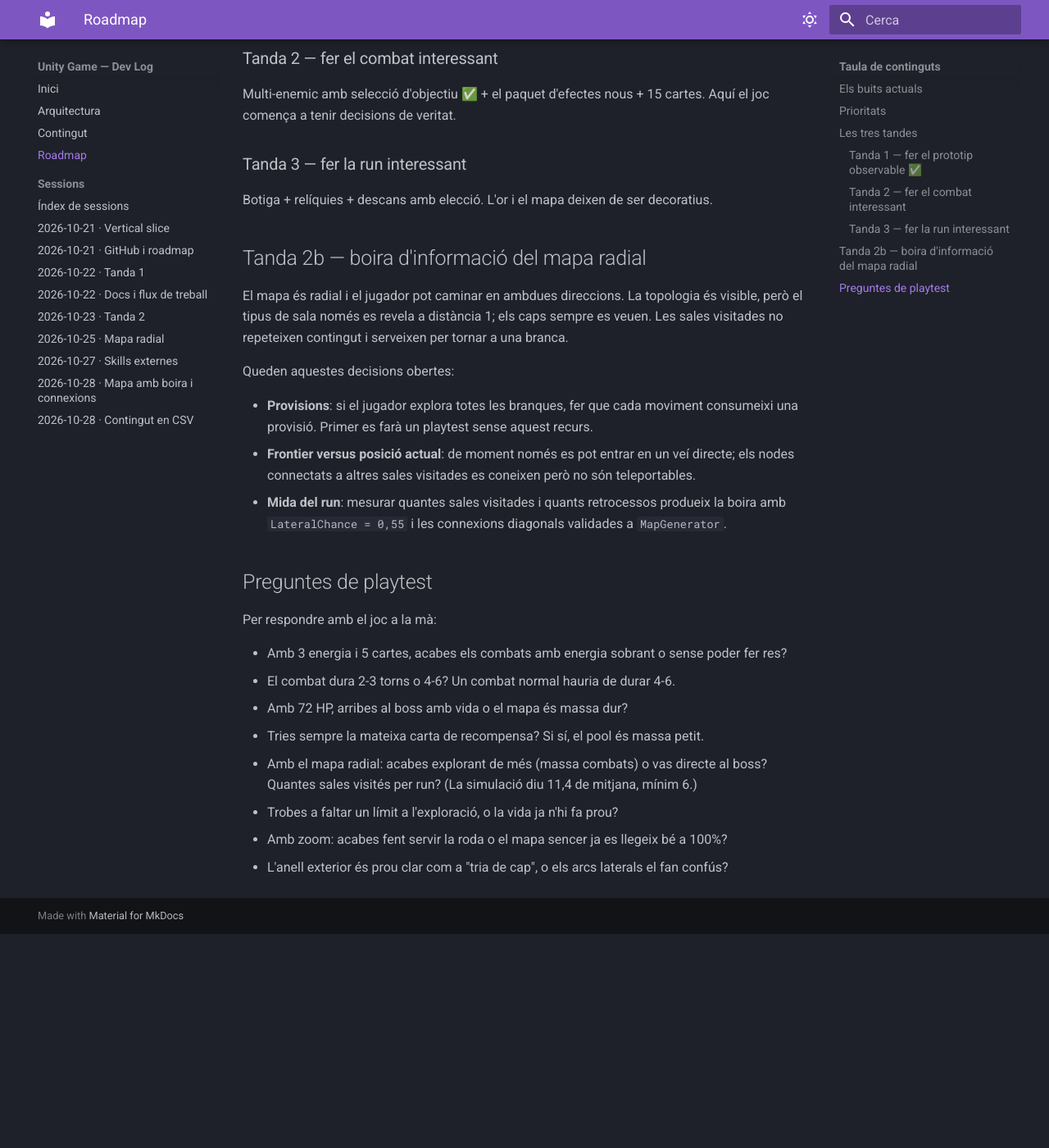
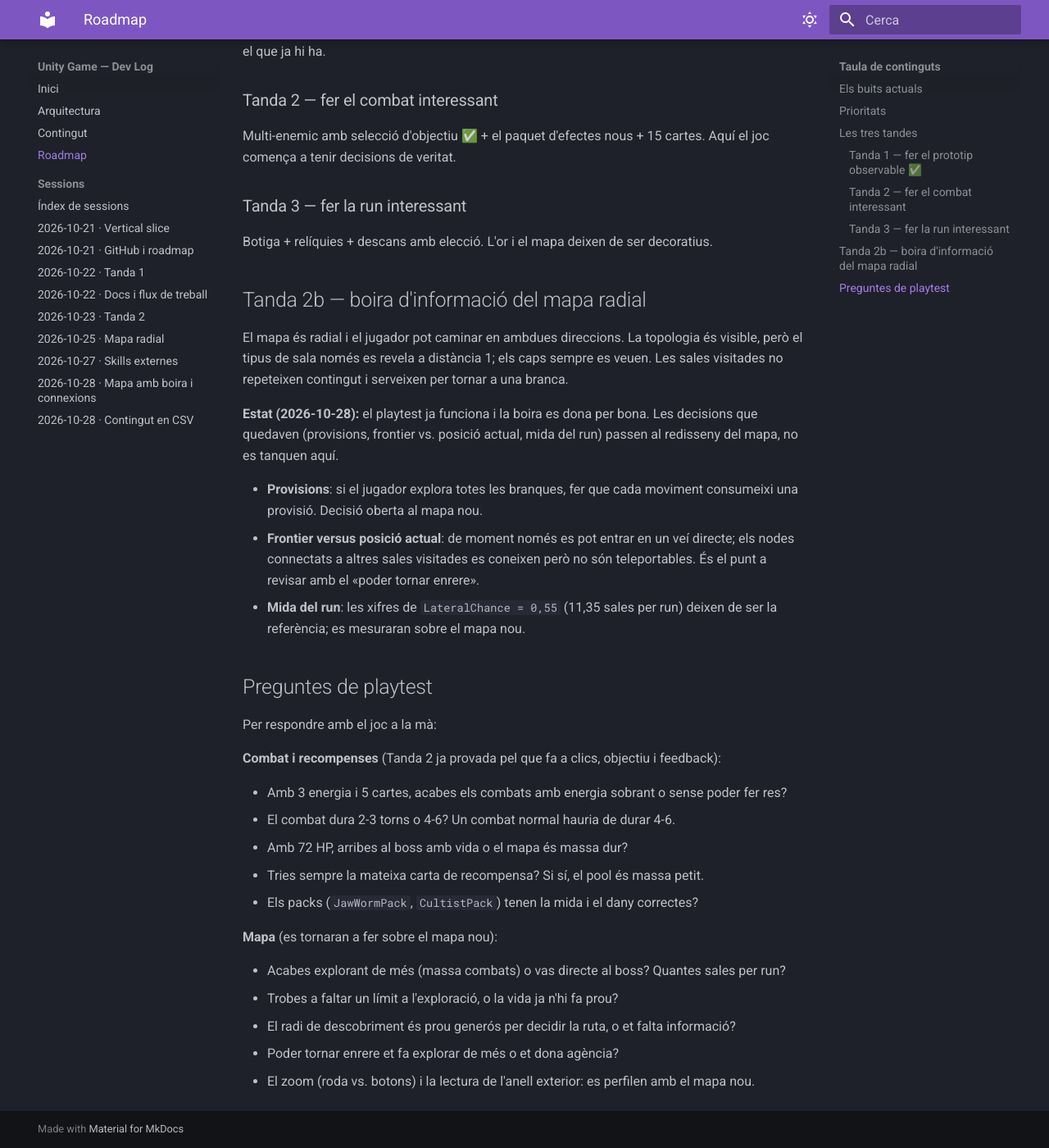
Before and after one commit to albertacedo/Unity-Game, an MkDocs documentation site: the page built from docs/roadmap.md, in a window 1280 px wide and 1400 px high, scrolled down 1336 px. Shown: the whole window at 82% size. Built offline with MkDocs 1.6.1 and Material for MkDocs 9.7.7, drawn with Linux system fonts in a browser that asks for light colours; before the commit the page ends 2475 px from its top, so only the background shows below that; some of the changed text lies outside the part shown.

Commit message:
docs: close the finished playtests and retire the radial-map numbers
Tanda 2 (clicks, target, feedback), the fog playtest, the CSV content window and opencode.json are done; they leave the pending lists.

The 24,9% dead ends, 11,35 rooms per run and the last-jump edge go away with the map redesign: the run shape will be decided again with the discovery radius and backtracking. The zoom questions wait for the new map too. The map row in the index is marked as being redesigned.

Verified on KIT-ACEDO: python -m mkdocs build clean, no broken links.

Machine: KIT-ACEDO

```diff
--- a/docs/roadmap.md
+++ b/docs/roadmap.md
@@ -5,8 +5,10 @@
 1. **L'or no serveix per a res** — es mostra i no es pot gastar (botiga pendent).
 2. **Només hi ha un efecte** (Vulnerable) i 10 cartes: el combat encara no té prou
    decisions per carta. El format CSV ja és a punt per créixer sense tocar codi.
-3. **El multi-enemic s'ha de jugar amb mans humanes** — hi és des de la Tanda 2, però
-   falta el playtest que digui si els packs estan ben ajustats.
+3. **El mapa s'ha de redissenyar.** El radial actual (boira + `LateralChance`) funcionava,
+   però la forma del run es decidirà amb el mapa nou: radi de descobriment, poder tornar
+   enrere i quantes sales ha de durar una run. Les xifres de 24,9% de culs-de-sac i 11,35
+   sales per run ja no manen.
 
 ## Prioritats
 
@@ -48,25 +50,34 @@
 visible, però el tipus de sala només es revela a distància 1; els caps sempre es veuen.
 Les sales visitades no repeteixen contingut i serveixen per tornar a una branca.
 
-Queden aquestes decisions obertes:
+**Estat (2026-10-28):** el playtest ja funciona i la boira es dona per bona. Les
+decisions que quedaven (provisions, frontier vs. posició actual, mida del run) passen al
+redisseny del mapa, no es tanquen aquí.
 
 - **Provisions**: si el jugador explora totes les branques, fer que cada moviment
-  consumeixi una provisió. Primer es farà un playtest sense aquest recurs.
+  consumeixi una provisió. Decisió oberta al mapa nou.
 - **Frontier versus posició actual**: de moment només es pot entrar en un veí directe;
   els nodes connectats a altres sales visitades es coneixen però no són teleportables.
-- **Mida del run**: mesurar quantes sales visitades i quants retrocessos produeix la
-  boira amb `LateralChance = 0,55` i les connexions diagonals validades a `MapGenerator`.
+  És el punt a revisar amb el «poder tornar enrere».
+- **Mida del run**: les xifres de `LateralChance = 0,55` (11,35 sales per run) deixen de
+  ser la referència; es mesuraran sobre el mapa nou.
 
 ## Preguntes de playtest
 
 Per respondre amb el joc a la mà:
 
+**Combat i recompenses** (Tanda 2 ja provada pel que fa a clics, objectiu i feedback):
+
 - Amb 3 energia i 5 cartes, acabes els combats amb energia sobrant o sense poder fer res?
 - El combat dura 2-3 torns o 4-6? Un combat normal hauria de durar 4-6.
 - Amb 72 HP, arribes al boss amb vida o el mapa és massa dur?
 - Tries sempre la mateixa carta de recompensa? Si sí, el pool és massa petit.
-- Amb el mapa radial: acabes explorant de més (massa combats) o vas directe al boss?
-  Quantes sales visités per run? (La simulació diu 11,4 de mitjana, mínim 6.)
+- Els packs (`JawWormPack`, `CultistPack`) tenen la mida i el dany correctes?
+
+**Mapa** (es tornaran a fer sobre el mapa nou):
+
+- Acabes explorant de més (massa combats) o vas directe al boss? Quantes sales per run?
 - Trobes a faltar un límit a l'exploració, o la vida ja n'hi fa prou?
-- Amb zoom: acabes fent servir la roda o el mapa sencer ja es llegeix bé a 100%?
-- L'anell exterior és prou clar com a "tria de cap", o els arcs laterals el fan confús?
+- El radi de descobriment és prou generós per decidir la ruta, o et falta informació?
+- Poder tornar enrere et fa explorar de més o et dona agència?
+- El zoom (roda vs. botons) i la lectura de l'anell exterior: es perfilen amb el mapa nou.
```
Also changed, not shown: docs/index.md (+1 -1 lines), docs/sessions/2026-10-23-tanda-2-multi-enemic.md (+3 -3 lines), docs/sessions/2026-10-25-mapa-radial.md (+8 -6 lines), docs/sessions/2026-10-28-contingut-csv.md (+11 -7 lines), docs/sessions/2026-10-28-mapa-boira-connexions.md (+5 -3 lines).
